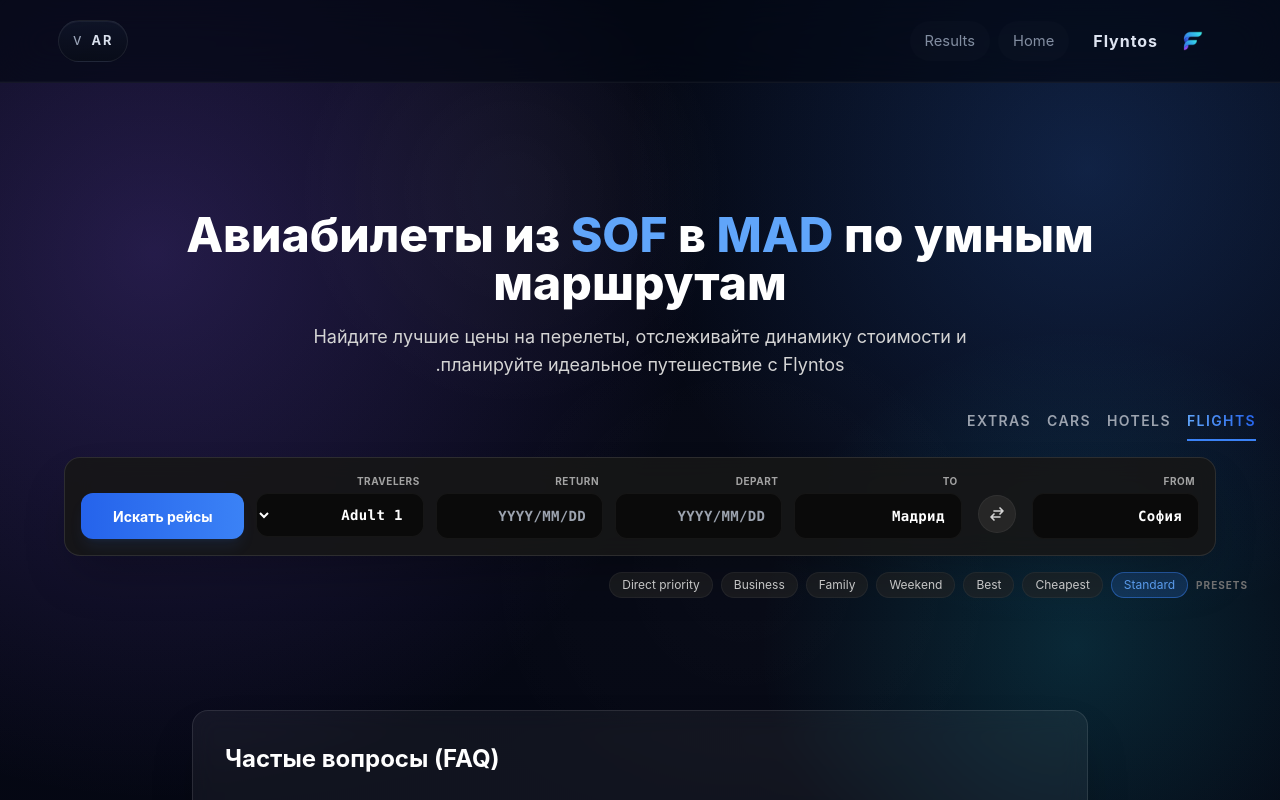
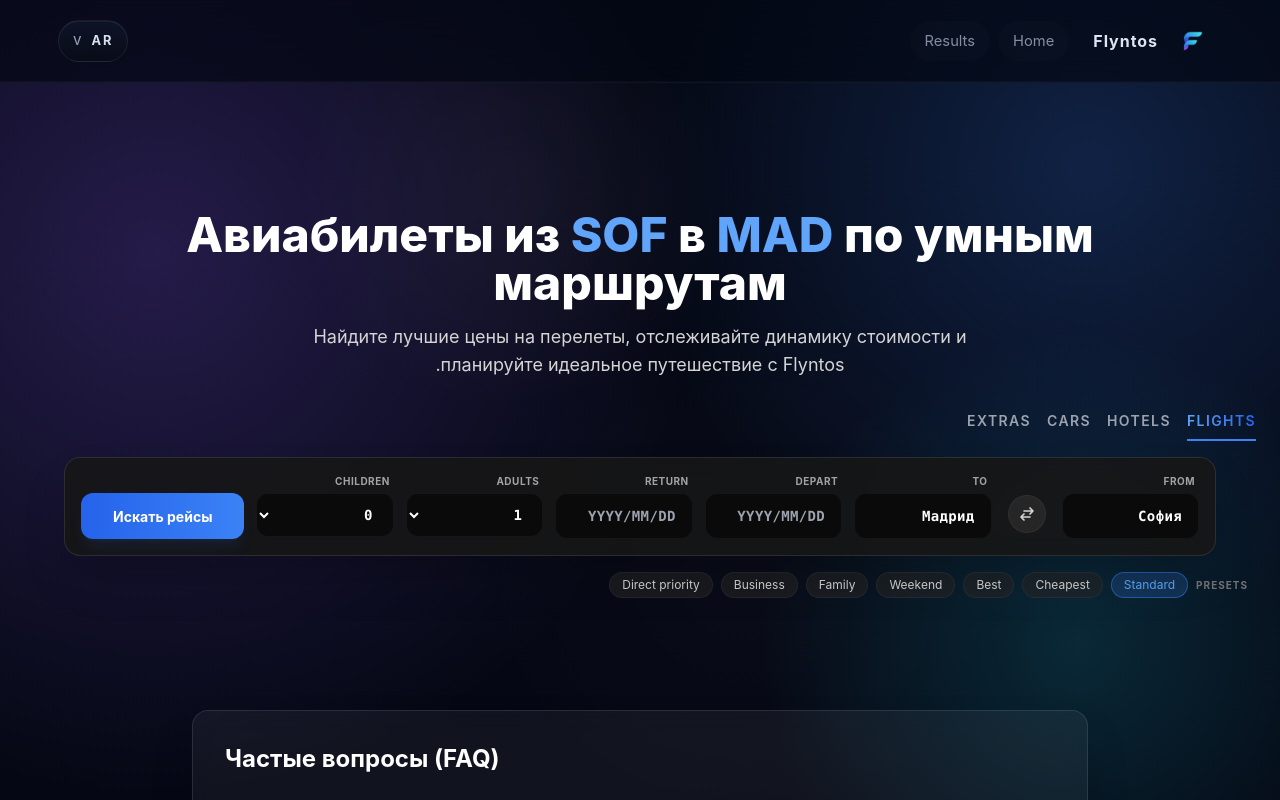
Before and after one commit to Corebit-Systems/Flyntos, a Next.js app in the folder apps/web/: page /ar/flights/sof-mad in a window 1280 px wide. Shown: the top 800 px of the page. Built offline with nearby package versions, Linux system fonts and the light colour scheme.

Commit message:
fix(web): preserve returnDate and passenger counts in search flow, generate valid aviasales partner links on frontend

```diff
--- a/apps/web/src/app/[locale]/results/page.tsx
+++ b/apps/web/src/app/[locale]/results/page.tsx
@@ -23,11 +23,17 @@
 
   const originRaw = currentSearch.origin?.trim() || currentSearch.from?.trim() || '';
   const destinationRaw = currentSearch.destination?.trim() || currentSearch.to?.trim() || '';
-  const departDateRaw = currentSearch.departureDate?.trim() || currentSearch.depart?.trim() || '';
+  const departDateRaw = currentSearch.departDate?.trim() || currentSearch.departureDate?.trim() || currentSearch.depart?.trim() || '';
+  const returnDateRaw = currentSearch.returnDate?.trim() || '';
+  const adultsRaw = currentSearch.adults?.trim() || '1';
+  const childrenRaw = currentSearch.children?.trim() || '0';
 
   const safeOrigin = sanitize(originRaw).toUpperCase();
   const safeDestination = sanitize(destinationRaw).toUpperCase();
   const safeDepartDate = sanitize(departDateRaw);
+  const safeReturnDate = sanitize(returnDateRaw);
+  const adults = sanitize(adultsRaw);
+  const children = sanitize(childrenRaw);
 
   const dict = getDictionary(locale);
   const rpDict = dict.ui.resultsPage;
@@ -42,6 +48,21 @@
     return (locale as string) === 'ru' || (locale as string) === 'uk' || (locale as string) === 'be' || (locale as string) === 'kk' ? (airport.city_ru || airport.name_ru || code) : (airport.city_en || airport.name_en || code);
   };
   const destinationName = getCityName(safeDestination) || '...';
+  const originName = getCityName(safeOrigin) || '...';
+
+  const aviasalesUrl = (() => {
+    const params = new URLSearchParams({
+      origin_iata: safeOrigin,
+      destination_iata: safeDestination,
+      depart_date: safeDepartDate,
+      adults: adults,
+    });
+    if (safeReturnDate) params.set('return_date', safeReturnDate);
+    if (children && children !== '0') params.set('children', children);
+
+    const searchUrl = `https://www.aviasales.com/search?${params.toString()}`;
+    return `https://tp.media/r?marker=547770&trs=547770&p=4114&campaign_id=100&u=${encodeURIComponent(searchUrl)}`;
+  })();
 
   return (
     <div className="min-h-screen pt-32 pb-16 px-4 relative flex flex-col items-center">
@@ -51,9 +72,15 @@
         <div>
           <h2 className="text-xl font-bold text-white mb-2">
             {hasRoute ? (
-              <>{rpDict.titleReady.replace('{origin}', safeOrigin).replace('{destination}', safeDestination)}</>
+              <div className="flex flex-col gap-1">
+                <span>{originName} → {destinationName}</span>
+                <span className="text-sm text-blue-400 font-normal">
+                  {safeDepartDate} {safeReturnDate ? ` — ${safeReturnDate}` : ''} |
+                  Adults: {adults}{children && children !== '0' ? `, Children: ${children}` : ''}
+                </span>
+              </div>
             ) : safeOrigin ? (
-              <>{rpDict.titleFrom.replace('{origin}', safeOrigin)}{rpDict.titleDestination}</>
+              <>{rpDict.titleFrom.replace('{origin}', originName)}{rpDict.titleDestination}</>
             ) : (
               <>{rpDict.titleSpecify}</>
             )}
@@ -64,7 +91,7 @@
         </div>
         {hasRoute && (
           <Link
-            href={`${apiBase}/out/aviasales?from=${safeOrigin}&to=${safeDestination}&date=${safeDepartDate}`}
+            href={aviasalesUrl}
             target="_blank" rel="noopener noreferrer"
             className="shrink-0 px-6 py-3 bg-blue-600 hover:bg-blue-500 text-white font-bold text-xs rounded-xl transition-all text-center uppercase tracking-wider cursor-pointer shadow-lg shadow-blue-500/20"
           >
--- a/apps/web/src/components/results/PriceMatrix.tsx
+++ b/apps/web/src/components/results/PriceMatrix.tsx
@@ -97,7 +97,23 @@
     }
     router.push(`${pathname}?${params.toString()}`);
 
-    window.open(`${apiBase}/out/aviasales?from=${origin}&to=${destination}&date=${newDate}`, '_blank');
+    const rDate = params.get('returnDate') || '';
+    const adults = params.get('adults') || '1';
+    const children = params.get('children') || '0';
+
+    const aviasalesParams = new URLSearchParams({
+      origin_iata: origin,
+      destination_iata: destination,
+      depart_date: newDate,
+      adults: adults,
+    });
+    if (rDate) aviasalesParams.set('return_date', rDate);
+    if (children && children !== '0') aviasalesParams.set('children', children);
+
+    const searchUrl = `https://www.aviasales.com/search?${aviasalesParams.toString()}`;
+    const targetUrl = `https://tp.media/r?marker=547770&trs=547770&p=4114&campaign_id=100&u=${encodeURIComponent(searchUrl)}`;
+
+    window.open(targetUrl, '_blank');
   };
 
   const locale = pathname?.split('/')[1] || 'en';
--- a/apps/web/src/components/search/search-form.tsx
+++ b/apps/web/src/components/search/search-form.tsx
@@ -168,6 +168,7 @@
   const [departDate, setDepartDate] = useState('');
   const [returnDate, setReturnDate] = useState('');
   const [adults, setAdults] = useState('1');
+  const [children, setChildren] = useState('0');
   const [selectedScenario, setSelectedScenario] = useState('standard');
   const [isLoading, setIsLoading] = useState(false);
 
@@ -323,11 +324,12 @@
       const params = new URLSearchParams({
         origin: finalFrom,
         destination: finalTo,
-        departureDate: departDate,
-        returnDate: returnDate,
-        adults: adults,
-        scenario: selectedScenario,
+        departDate: departDate,
       });
+      if (returnDate) params.set('returnDate', returnDate);
+      params.set('adults', adults);
+      params.set('children', children);
+      params.set('scenario', selectedScenario);
       router.push(`/${locale}/results?${params.toString()}`);
     }, 1500);
   };
@@ -454,17 +456,32 @@
               </div>
 
               {/* Adults */}
-              <div className="flex flex-col flex-1 min-w-[100px]">
-                <label className="text-[10px] font-bold text-neutral-400 uppercase tracking-wider mb-1 px-1">Travelers</label>
+              <div className="flex flex-col flex-1 min-w-[90px]">
+                <label className="text-[10px] font-bold text-neutral-400 uppercase tracking-wider mb-1 px-1">Adults</label>
                 <select
                   className="w-full bg-neutral-950 border border-white/5 rounded-xl px-4 py-3 text-white text-sm font-semibold tracking-wide focus:outline-none focus:border-blue-500/80 focus:ring-1 focus:ring-blue-500/50 transition-all font-mono"
                   value={adults}
                   onChange={(e) => setAdults(e.target.value)}
                 >
-                  <option value="1">1 Adult</option>
-                  <option value="2">2 Adults</option>
-                  <option value="3">3 Adults</option>
-                  <option value="4">4 Adults</option>
+                  <option value="1">1</option>
+                  <option value="2">2</option>
+                  <option value="3">3</option>
+                  <option value="4">4</option>
+                </select>
+              </div>
+
+              {/* Children */}
+              <div className="flex flex-col flex-1 min-w-[90px]">
+                <label className="text-[10px] font-bold text-neutral-400 uppercase tracking-wider mb-1 px-1">Children</label>
+                <select
+                  className="w-full bg-neutral-950 border border-white/5 rounded-xl px-4 py-3 text-white text-sm font-semibold tracking-wide focus:outline-none focus:border-blue-500/80 focus:ring-1 focus:ring-blue-500/50 transition-all font-mono"
+                  value={children}
+                  onChange={(e) => setChildren(e.target.value)}
+                >
+                  <option value="0">0</option>
+                  <option value="1">1</option>
+                  <option value="2">2</option>
+                  <option value="3">3</option>
                 </select>
               </div>
 
```
